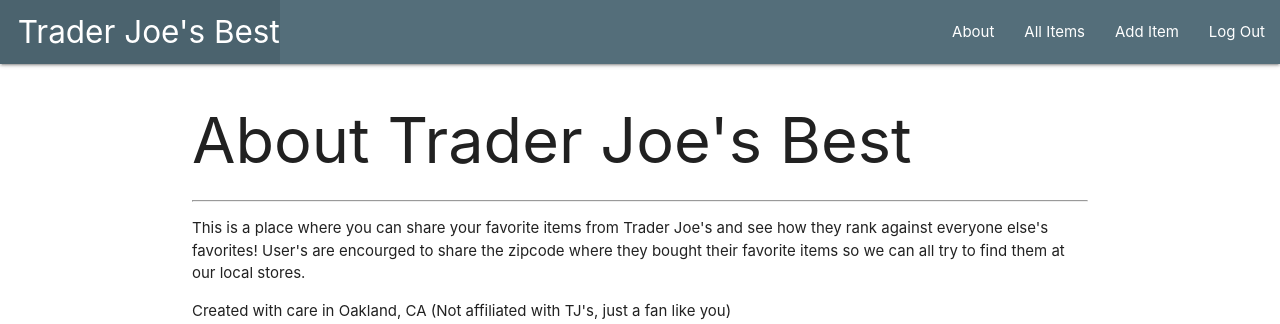
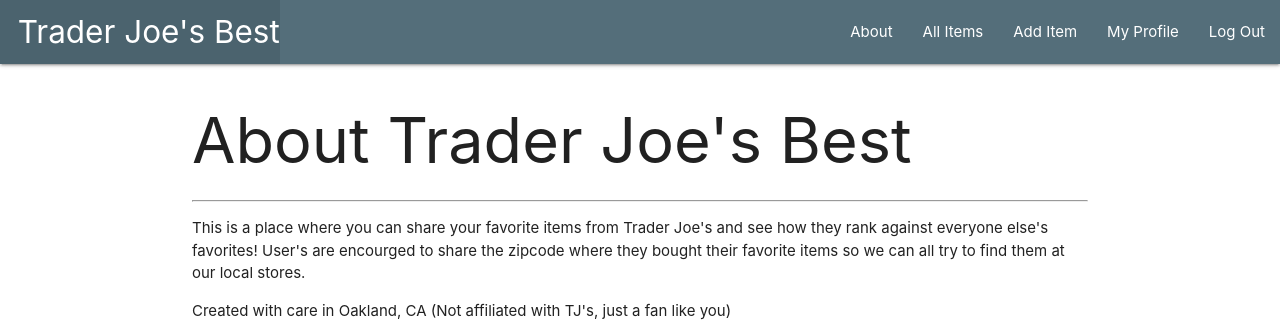
Before and after one commit to Loquen/tjsbest, a Django app: page /about in a window 1280 px wide. Shown: the top 324 px of the page. Run offline with Django 3.2, Linux system fonts and the light colour scheme; the visitor is signed in with stand-in values (Sample User, id 1).

Commit message:
add link to 'my profile' pg for logged in users

```diff
--- a/main_app/templates/base.html
+++ b/main_app/templates/base.html
@@ -24,6 +24,7 @@
             <li><a href="{% url 'about' %}">About</a></li>
             <li><a href="{% url 'index' %}">All Items</a></li>
             <li><a href="{% url 'items_create' %}">Add Item</a></li>
+            <li><a href="{% url 'profile' request.user.id %}">My Profile</a></li>
             <li><a href="{% url 'logout' %}">Log Out</a></li>
           {% else %}
             <li><a href="{% url 'index' %}">All Items</a></li>
```
